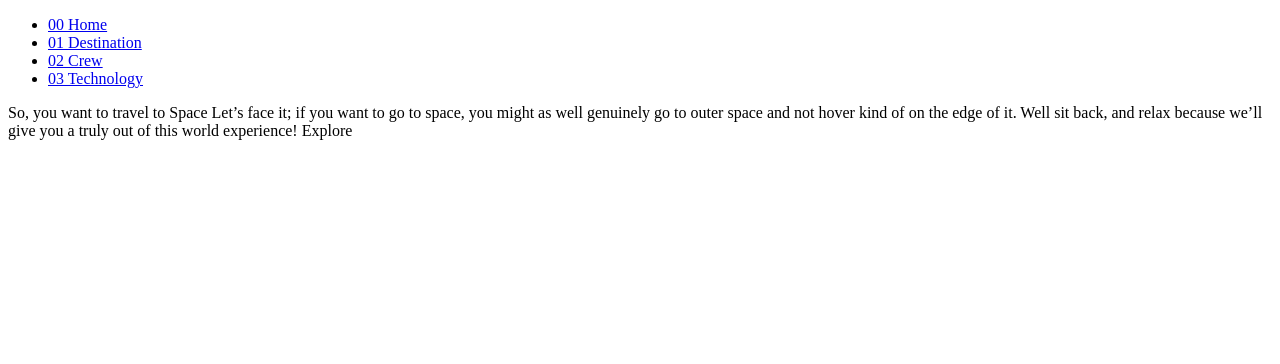
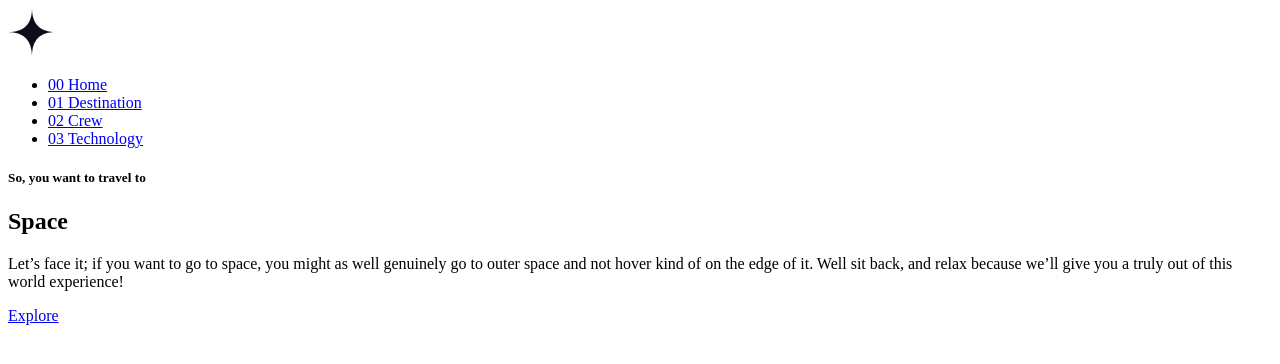
Before and after one commit to yas-techie/space-tourism-website, a plain HTML site: page index.html in a window 1280 px wide. Drawn offline with Linux system fonts and the light colour scheme.

Commit message:
Update index.html
1.distibuted sections
2.added class names
3.added logo and links

```diff
--- a/index.html
+++ b/index.html
@@ -11,9 +11,12 @@
   <title>Frontend Mentor | Space tourism website</title>
 </head>
 
-<body>
-<header>
-  <nav>
+<body class="home">
+<header class="primary-header">
+  <div class="logo">
+    <img src="assets/shared/logo.svg" alt="Space logo">
+  </div>
+  <nav class="main-nav">
     <ul>
       <li><a href="index.html">00 Home</a></li>
       <li><a href="destination.html">01 Destination</a></li>
@@ -22,13 +25,25 @@
     </ul>
   </nav>
 </header>
-  So, you want to travel to
-  Space
-  Let’s face it; if you want to go to space, you might as well genuinely go to
+
+<main class="home-main">
+
+  <section class="home-content">
+
+  <h5>So, you want to travel to</h5>
+  <h1>Space</h1>
+  <p>Let’s face it; if you want to go to space, you might as well genuinely go to
   outer space and not hover kind of on the edge of it. Well sit back, and relax
-  because we’ll give you a truly out of this world experience!
+  because we’ll give you a truly out of this world experience!</p>
 
-  Explore
+  </section>
 
+  <div class="explore-btn">
+  <a href="destination.html">Explore</a>
+  </div>
+
+</main>
+
+<script src="js/index.js"></script>
 </body>
 </html>
```
